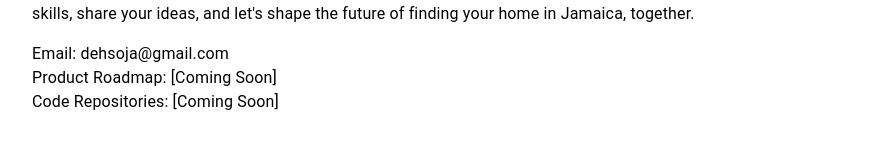
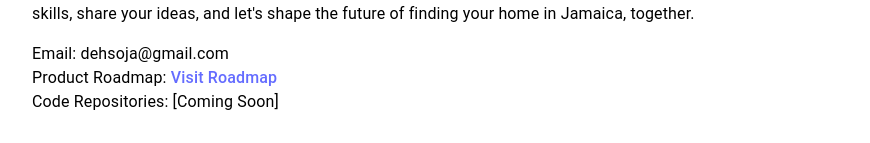
Before and after one commit to dehsoja/dehso-web-app, a React (Vite) app: page /about in a window 1280 px wide. Shown: the part 1423-1566 px from the top of the page, without its empty margins (306-1176 px from the left). Built offline with nearby package versions, Linux system fonts and the light colour scheme.

Commit message:
add link to product roadmap

```diff
--- a/src/components/aboutus.jsx
+++ b/src/components/aboutus.jsx
@@ -145,7 +145,10 @@ function AboutUs() {
                             Email: dehsoja@gmail.com
                           </Typography>
                           <Typography variant="body1" align="left">
-                            {"Product Roadmap: [Coming Soon]"}
+                            {"Product Roadmap: "}
+                            <Link to="https://github.com/users/dehsoja/projects/4/views/3?sliceBy%5Bvalue%5D=Proof+of+Concept" target="_blank" rel="noopener noreferrer">
+                              Visit Roadmap
+                            </Link>
                           </Typography>
                           <Typography variant="body1" align="left">
                             {"Code Repositories: [Coming Soon]"}
```
